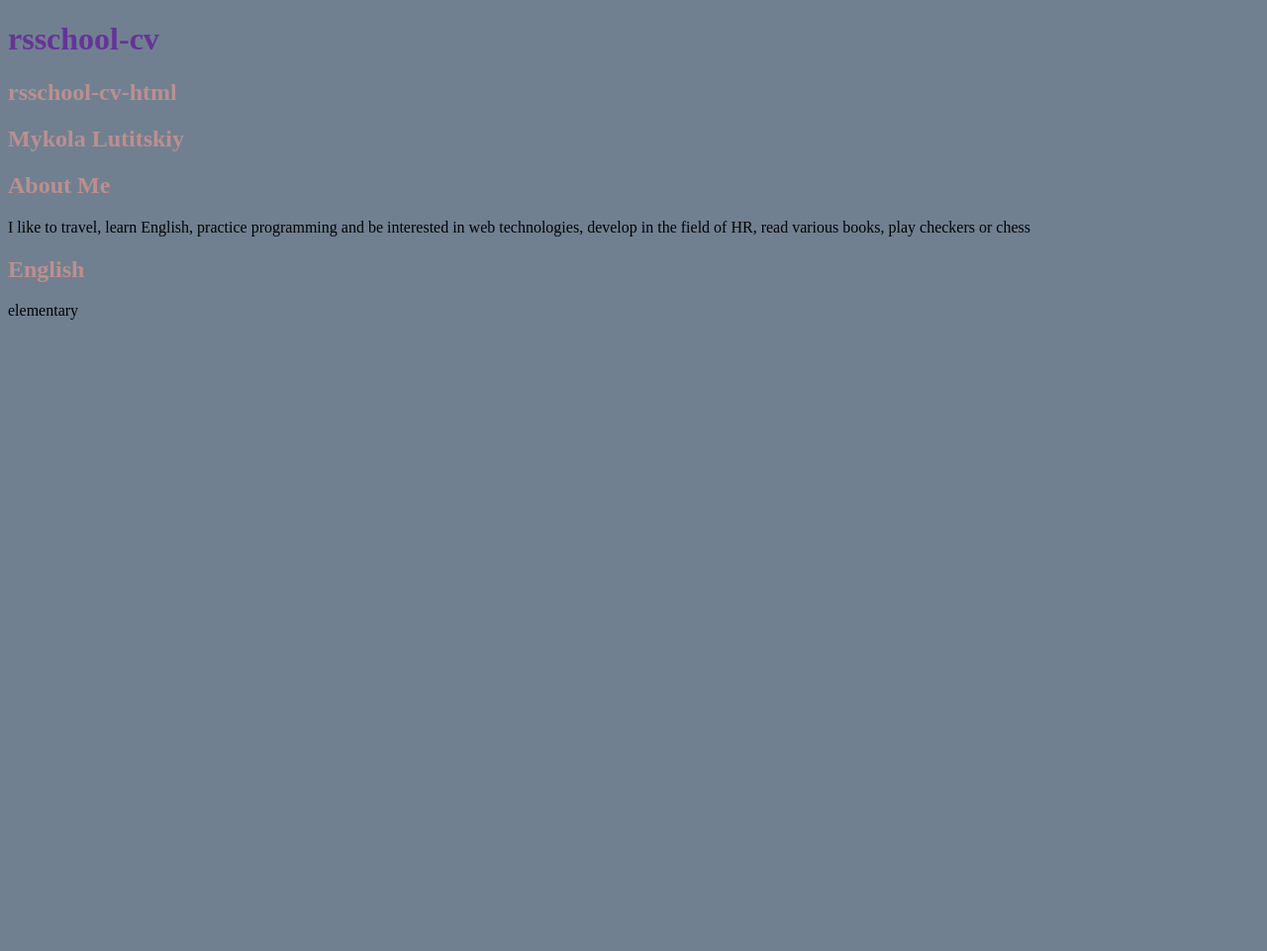
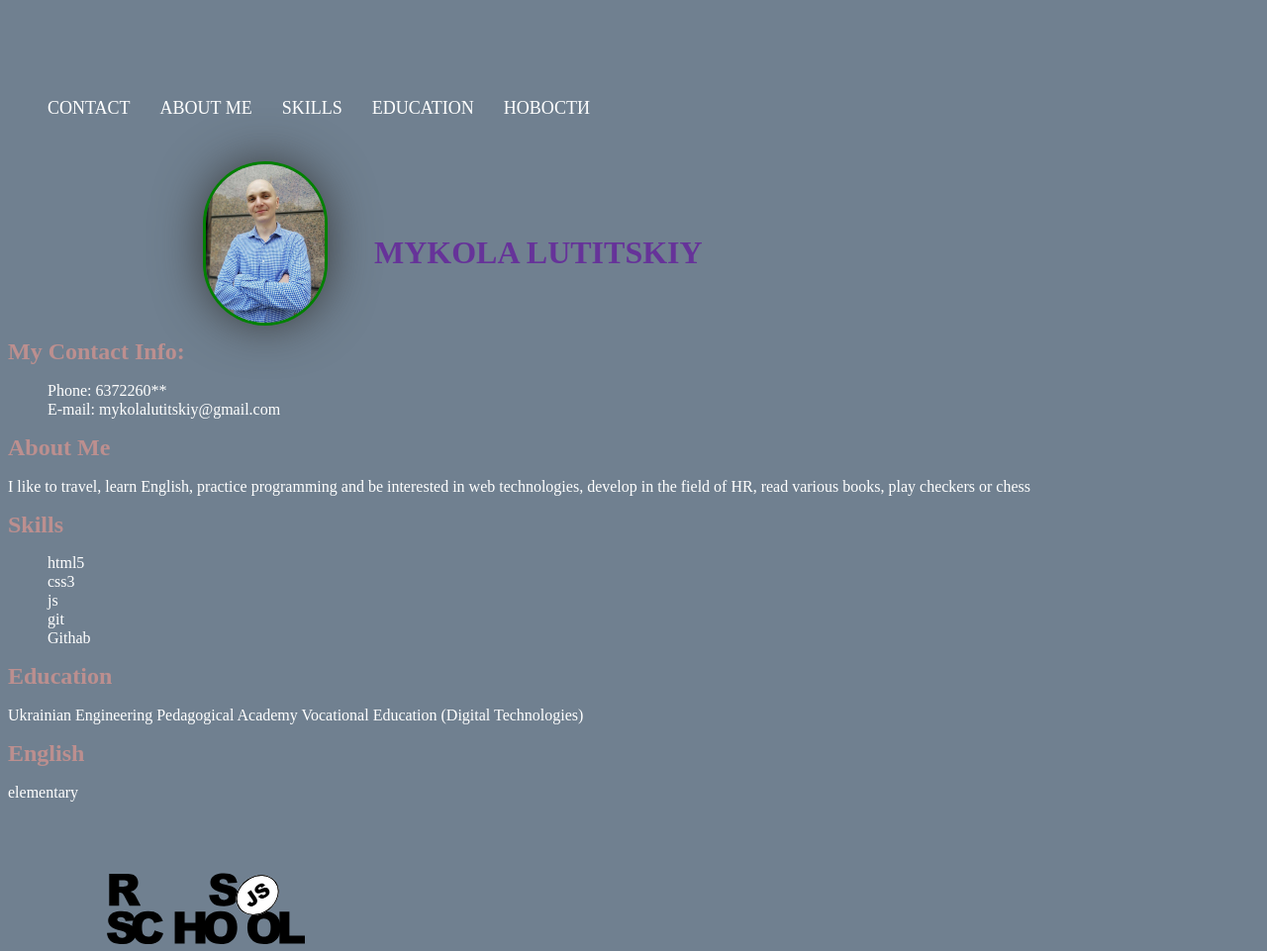
Before and after one commit to Lotitsky10/rsschool-cv, a plain HTML site: page index.html in a window 1280 px wide. Shown: the whole page at 99% size. Before the commit the page ends 800 px from the top, so only its background shows below. Drawn offline with Linux system fonts and the light colour scheme.

Commit message:
html and css global refaktor + 2 img

```diff
--- a/index.html
+++ b/index.html
@@ -8,21 +8,55 @@
   <link rel="stylesheet" href="style.css">
 </head>
 <body>
+  <div class="wrapper">
+    <header class="header">
+      <div class="header__top">
+            <nav class="menu">
+              <ul class="menu__list">
+                <li class="menu__item"><a class="menu__link" href="#">Contact </a></li>
+                <li class="menu__item"><a class="menu__link" href="#">About Me</a></li>
+                <li class="menu__item"><a class="menu__link" href="#">Skills</a></li>
+                <li class="menu__item"><a class="menu__link" href="#">Education</a></li>
+                <li class="menu__item"><a class="menu__link" href="#">НОВОСТИ</a></li>
+              </ul>
+            </nav>
+          </div>
+          <div class="header__me">
+          <img class="round" src="meFoto.jpg" alt="my foto" width="120">
+           <h1 class="header__me-text">Mykola Lutitskiy</h1>
+          </div>
+    </header>
+    <main>
+   <h2> My Contact Info:</h2>
+     <ul>
+    <li>Phone: 6372260**</li>
+      <li> E-mail: mykolalutitskiy@gmail.com</li>
+     </ul>
 
-<h1>rsschool-cv</h1>
-<h2>rsschool-cv-html</h2>
-  <h2> Mykola Lutitskiy </h2>
+    <h2>About Me</h2>
+    <p>I like to travel, learn English, practice programming and be interested in
+      web technologies, develop in the field of HR, read various books, play checkers or chess</p>
 
-  <h2>About Me</h2>
-<p>I like to travel, learn English, practice
-   programming and be interested in web technologies, develop in the field of HR,
-    read various books, play checkers or chess</p>
+    <h2>Skills</h2>
 
-   <footer>
-     <h2>English</h2>
-    <p>elementary</p>
-      </footer>
+    <ul>
+    <li>html5</li>
+    <li>css3</li>
+    <li> js </li>
+    <li>git</li>
+    <li> Githab</li>
+    </ul>
 
+    <h2>Education</h2>
+    <p>Ukrainian Engineering Pedagogical Academy Vocational Education (Digital Technologies)</p>
 
+    <h2>English</h2>
+    elementary
+  </main>
+  <footer>
+  <a href="https://rs.school/js/" ><img src="rs_school_js.svg" alt="rs_shool_js" width="200"></a>
+
+  </footer>
+</div>
 </body>
 </html>
--- a/style.css
+++ b/style.css
@@ -1,3 +1,25 @@
+
+a{
+  color: inherit;
+  text-decoration: none;
+
+}
+
+button{
+  border: none;
+  background-color: transparent;
+  cursor: pointer;
+  color: inherit;
+}
+
+body{
+  font-family: 'sf-pro-display';
+  font-size: 16px;
+  line-height: 19px;
+  font-weight: 400;
+  color: #fff;
+}
+
 body{
   background-color: slategray;
 }
@@ -7,3 +29,56 @@ h1 {
 h2 {
   color:rosybrown
 }
+
+li{
+  list-style-type: none;
+}
+
+
+.header__top{
+  display: flex;
+  justify-content: space-between;
+  align-items: center;
+  padding: 75px 0 30px;
+}
+
+.menu__list{
+  display: flex;
+}
+
+.menu__item{
+  margin-right: 30px;
+ }
+
+ .menu__link{
+  text-transform: uppercase;
+  font-size: 18px;
+  line-height: 21px;
+  transition: color .5s;
+}
+
+.menu__link:hover{
+  color: #CB0E0E;
+}
+
+.header__me{
+  display: flex;
+  text-transform: uppercase;
+}
+
+.round{
+  border-radius: 100px;
+  box-shadow: 0 0 0 3px green, 0 0 50px #333;
+  margin-left: 200px;
+}
+
+.header__me-text{
+  margin-top: 80px;
+  padding-left: 50px;
+}
+
+footer{
+  margin-top: 70px;
+  padding-left: 100px;
+
+}
```
Also changed, not shown: meFoto.jpg (added), rs_school_js.svg (added).
